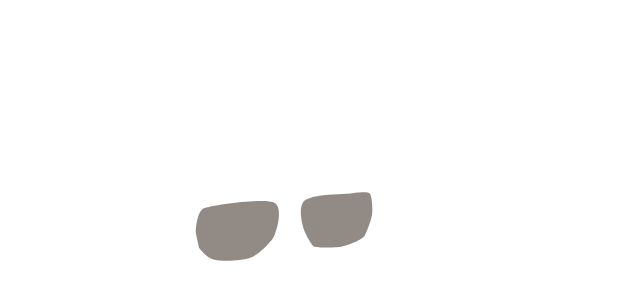
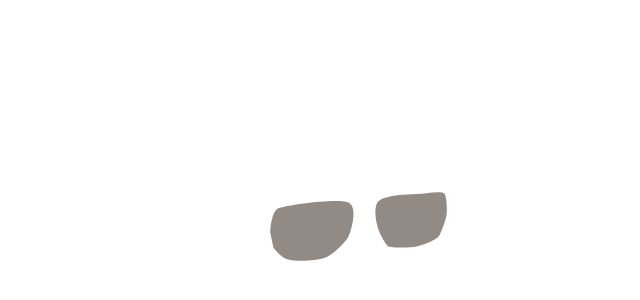
Before and after one commit to tinchodias/juanradrigan, a website: page index.html in a window 1280 px wide. Shown: the part 14-314 px from the top of the page, without its empty margins (382-1022 px from the left). Drawn offline with nearby package versions, Linux system fonts and the light colour scheme.

Commit message:
center vertically and set timer to forward image automatically

```diff
--- a/css/styles.css
+++ b/css/styles.css
@@ -2,10 +2,12 @@
 body {
   margin: 0;
   overflow: hidden;
+  width: 100vw;
+  height: 100vh;
 }
 
 img {
-    max-width: 100vw;
-    max-height: 100vh;
-    height: auto;
+  width: 100%;
+  height: 100%;
+  vertical-align: middle;
 }
--- a/js/scripts.js
+++ b/js/scripts.js
@@ -8,6 +8,12 @@ var currentImage;
 function refreshCurrentImage() {
   currentImage = images[currentIndex];
   $("#content").attr("src", baseImageUrl + currentImage);
+
+
+  setTimeout(function() {
+    showNextImage();
+  }, 3 * 60 * 1000);
+
 }
 
 function forwardCurrentImage() {
@@ -31,10 +37,6 @@ $(function() {
   currentIndex = 0;
   refreshCurrentImage();
 
-/*  setTimeout(function() {
-    showNextImage();
-  }, 1000);
-*/
   $(window).keypress(function(event) {
     event.preventDefault();
     console.log(event.which);
```
